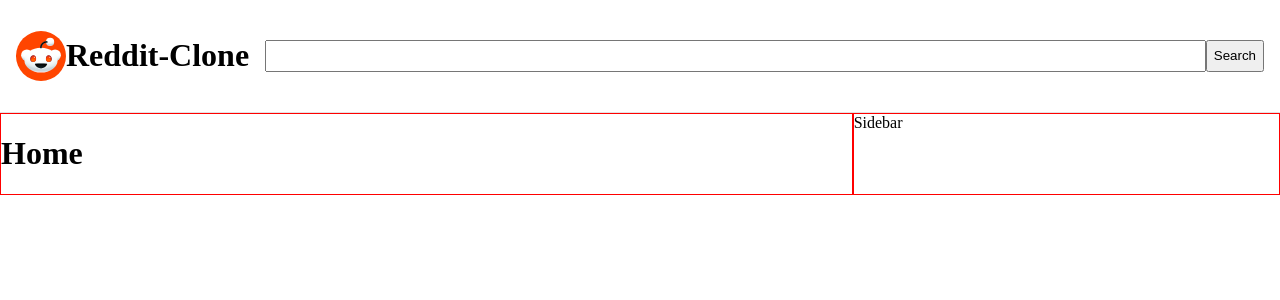
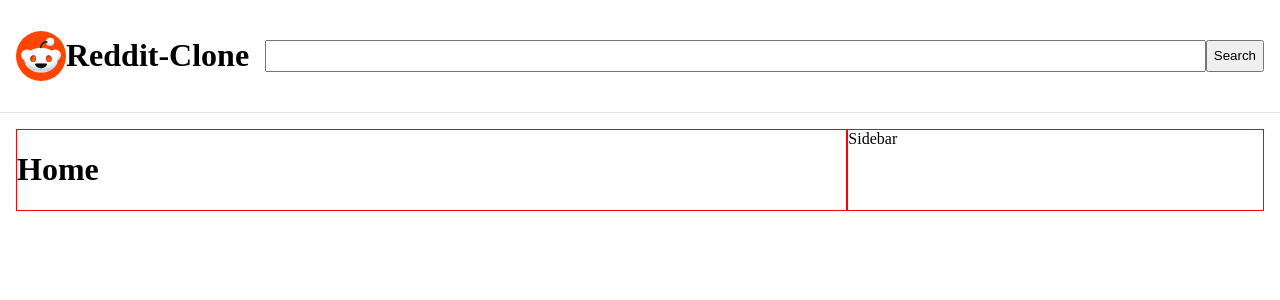
Before and after one commit to cfchan0318/reddit-clone, a React (Create React App) app: page / in a window 1280 px wide. Shown: the top 300 px of the page. Built offline with nearby package versions, Linux system fonts and the light colour scheme.

Commit message:
header and layout

```diff
--- a/src/components/Header/Header.jsx
+++ b/src/components/Header/Header.jsx
@@ -5,6 +5,7 @@
 function Header() {
     return (
         <div className={styles.header}>
+            <div className={styles.headerContainer}>
                 <div className={styles.headerContent}>
                     <div className={styles.headerLogo}>
                         <img src={logo} width={50} height={50} alt="logo" />
@@ -21,7 +22,7 @@
                             <button type="submit">Search</button>
                         </form>
                     </div>
-
+                </div>
             </div>
         </div>
     );
--- a/src/components/Header/Header.module.css
+++ b/src/components/Header/Header.module.css
@@ -1,6 +1,13 @@
 .header{
     width:100%;
     border-bottom: 1px solid #e3e3e3;
+    display:flex;
+    justify-content:center;
+}
+
+.headerContainer{
+    max-width:1400px;
+    width:100%;
 }
 
 .headerContent{
--- a/src/layouts/RootLayout.module.css
+++ b/src/layouts/RootLayout.module.css
@@ -1,7 +1,10 @@
 main{
     display:flex;
     justify-content: center;
-
+    padding-left: 1rem;
+    padding-right: 1rem;
+    padding-top: 1rem;
+    padding-bottom: 1rem;
 
 }
 
```
Lines whose indentation alone changed are shown as unchanged.
